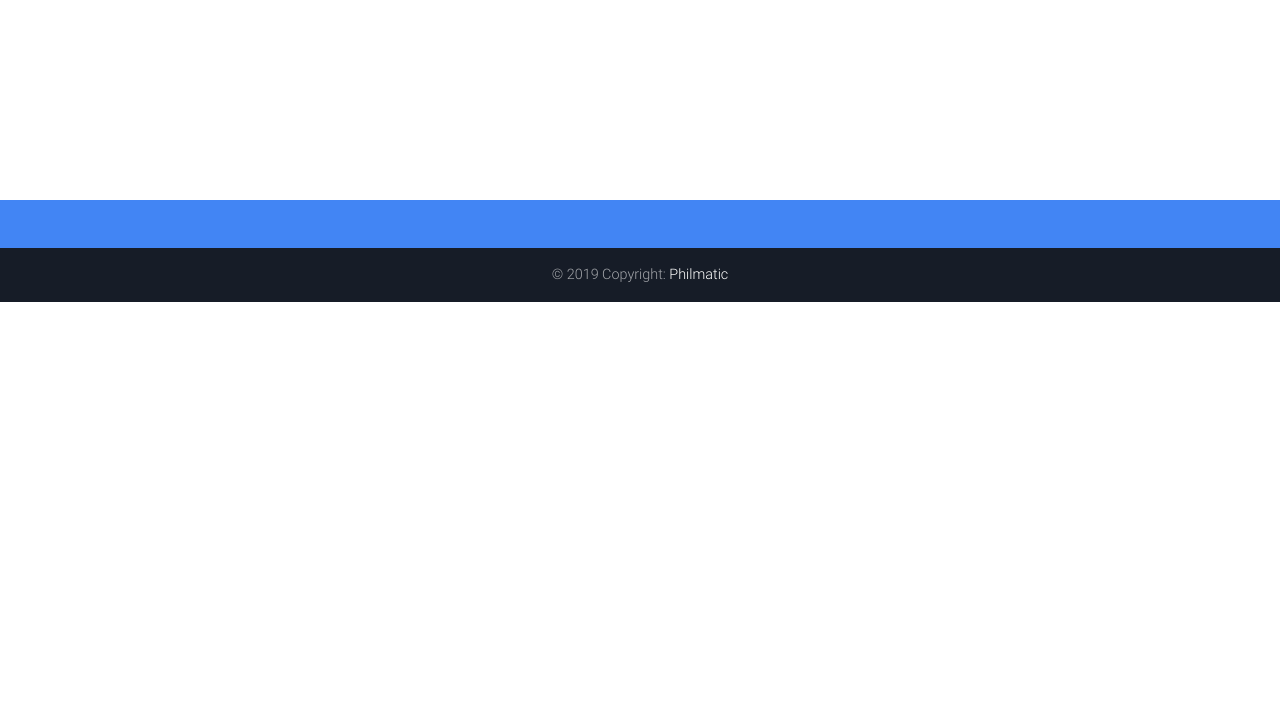
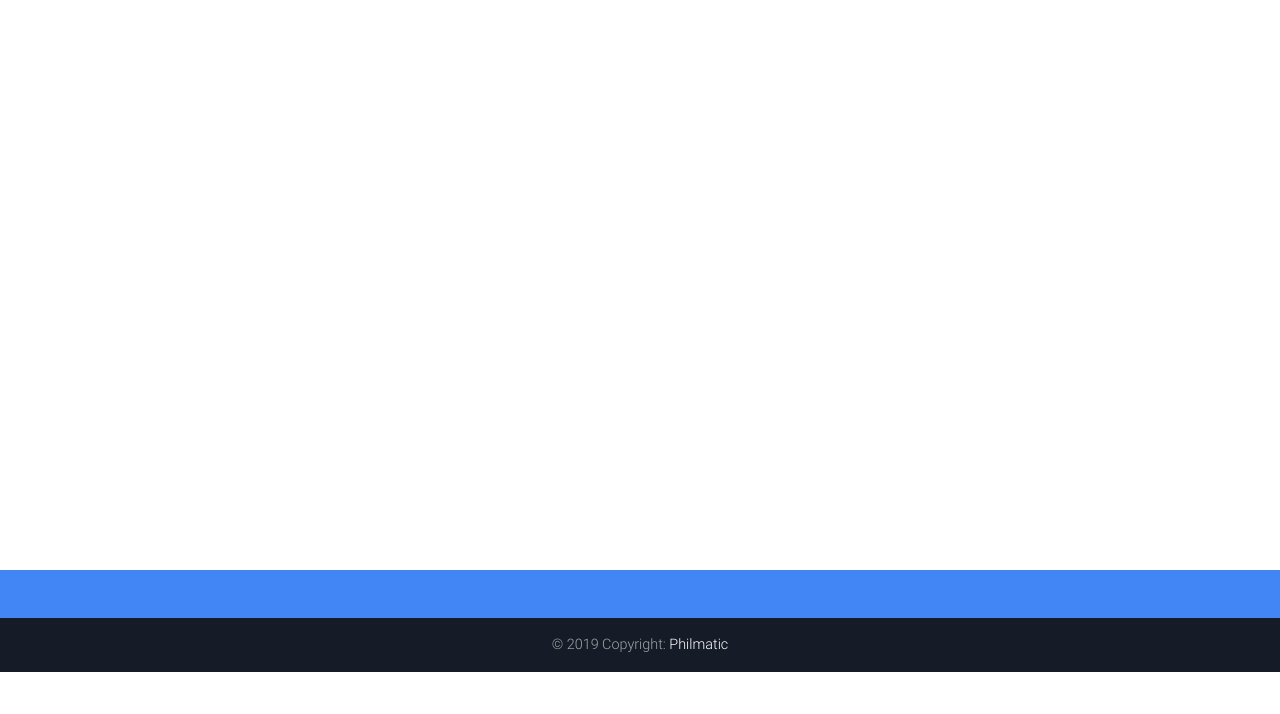
Before and after one commit to philipkariuki/django-photos, a Django app: page /search/ in a window 1280 px wide. Shown: the part 256-970 px from the top of the page. Run offline with Django 3.2, Linux system fonts and the light colour scheme; some libraries are stand-ins or nearby versions.

Commit message:
edits search results margin-bottom

```diff
--- a/appmatic/templates/mainz/search.html
+++ b/appmatic/templates/mainz/search.html
@@ -11,7 +11,7 @@
 
   </div>
 
-  <div class="row" style="margin-top: 20px; margin-bottom: 120px;">
+  <div class="row" style="margin-top: 20px; margin-bottom: 490px;">
 
   {% if images %}
     {% for image in images %}
```
